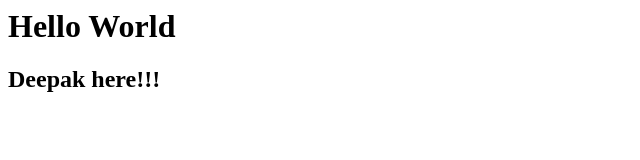
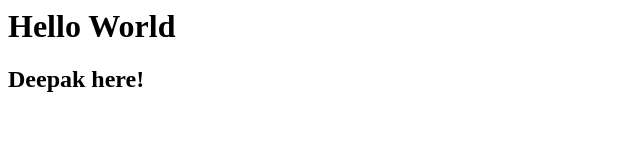
Before and after one commit to bash4me/bashrep, a plain HTML site: page Index.html in a window 1280 px wide. Shown: the full height of the page, 0-640 px from the left. Drawn offline with Linux system fonts and the light colour scheme.

Commit message:
ex changes

```diff
--- a/Index.html
+++ b/Index.html
@@ -5,7 +5,7 @@
 <body>
 <h1>Hello World</h1>
 <h2>
-Deepak here!!!
+Deepak here!
 </h2>
 <body>
 </html>
```
